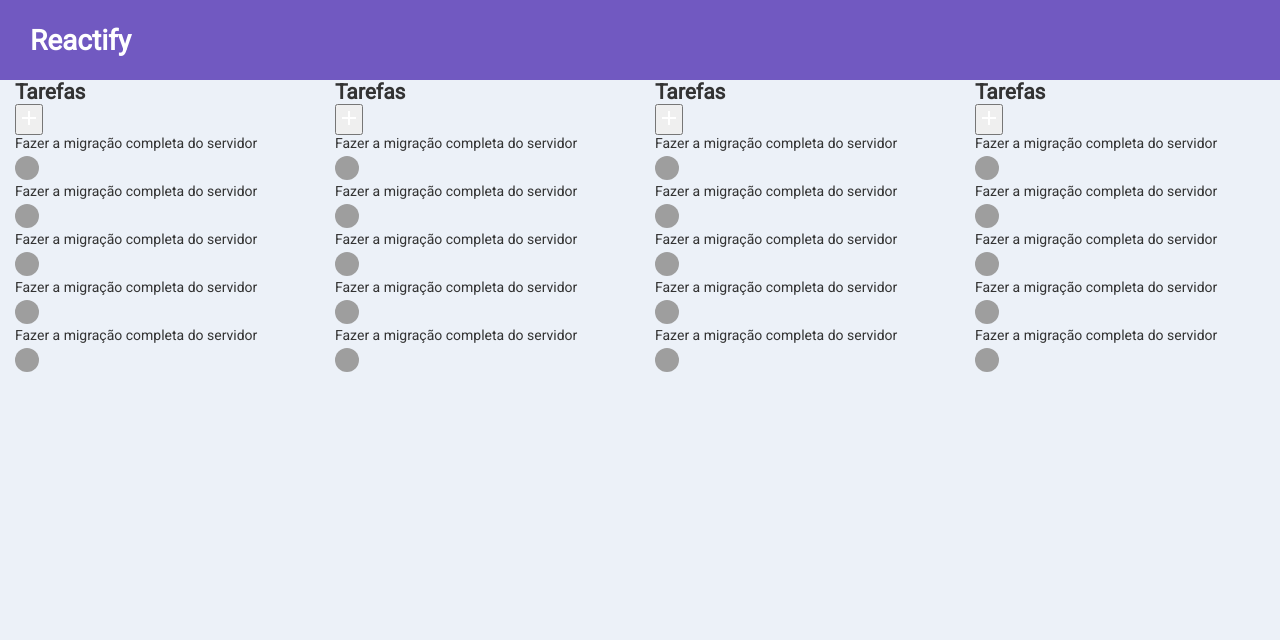
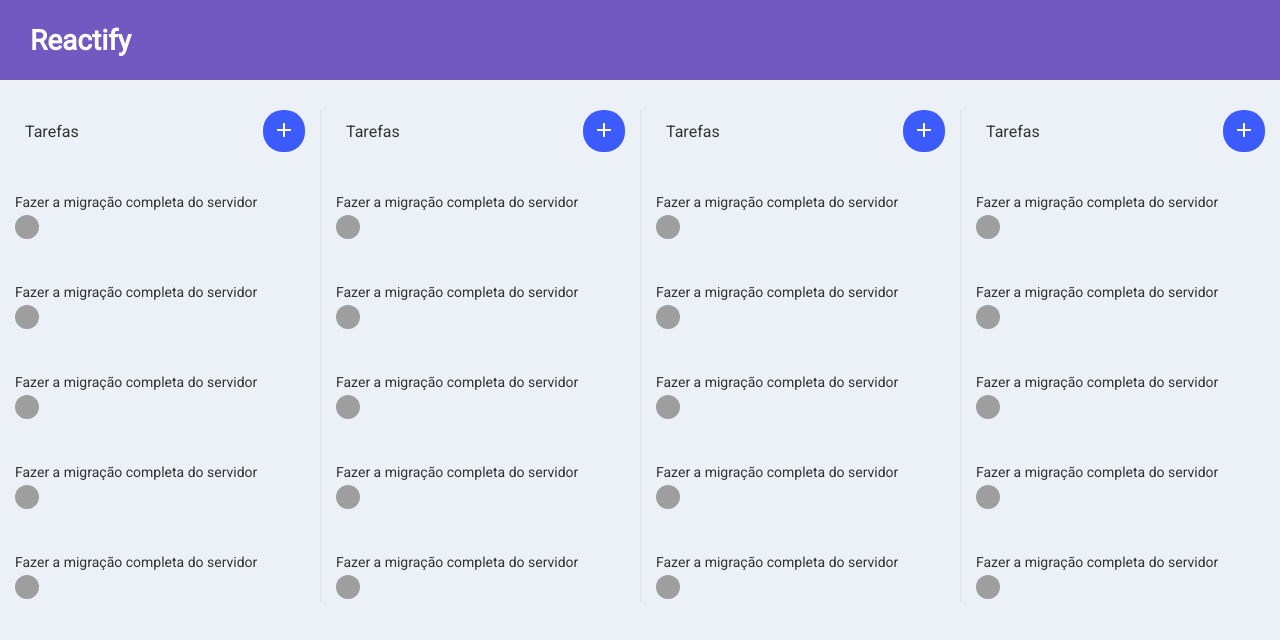
Before and after one commit to thiagopaiva99/reactify, a React (Create React App) app: page / in a window 1280 px wide. Shown: the top 640 px of the page. Built offline with nearby package versions, Linux system fonts and the light colour scheme; grey boxes are pictures that could not be loaded.

Commit message:
Styling the header of the lists

```diff
--- a/src/components/Board/styles.js
+++ b/src/components/Board/styles.js
@@ -2,4 +2,6 @@ import styled from 'styled-components';
 
 export const Container = styled.div`
   display: flex;
+  padding: 30px 0;
+  height: calc(100% - 80px);
 `;
--- a/src/components/List/styles.js
+++ b/src/components/List/styles.js
@@ -4,4 +4,30 @@ export const Container = styled.div`
   padding: 0 15px;
   height: 100%;
   flex: 0 0 320px;
+
+  & + div {
+      border-left: 1px solid rgba(0, 0, 0, 0.05);
+  }
+
+  header {
+      display: flex;
+      justify-content: space-between;
+      align-items: center;
+      height: 42px;
+
+      h2 {
+        font-weight: 500;
+        font-size: 16px;
+        padding: 0 10px;
+      }
+
+      button {
+        width: 42px;
+        height: 42px;
+        border-radius: 20px;
+        background: #3b5bfd;
+        cursor: pointer;
+        border: 0;
+      }
+  }
 `;
```
